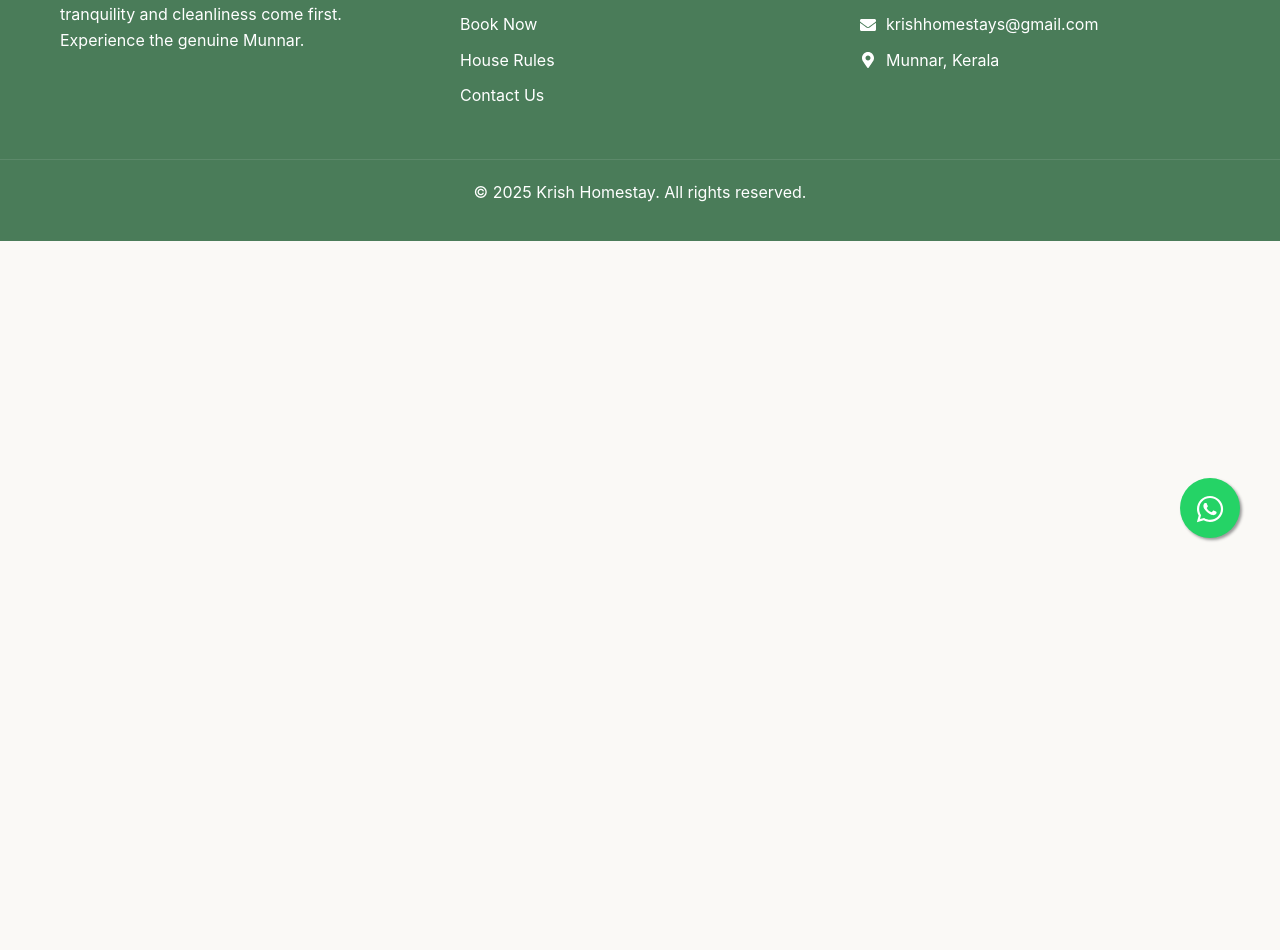
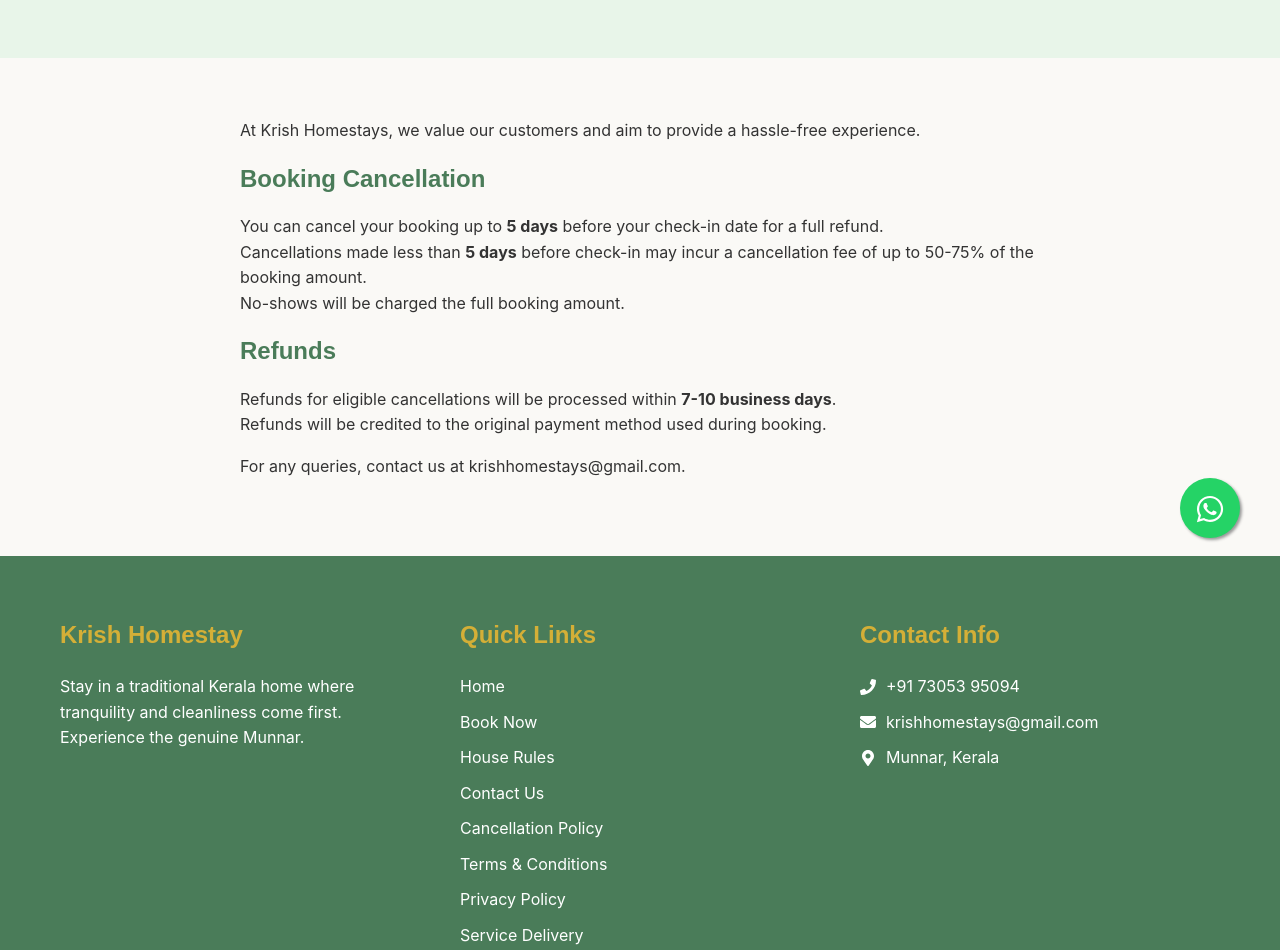
Before and after one commit to Kesava-S/krish-homestay-backend, a React (Vite) app: page /cancellation-refund in a window 1280 px wide. Shown: the part 222-1172 px from the top of the page. Before the commit the page ends 800 px from the top, so only its background shows below. Built offline with nearby package versions, Linux system fonts and the light colour scheme.

Commit message:
feat: Add policy pages (Cancellation, Terms, Privacy, Shipping)

```diff
--- a/src/App.jsx
+++ b/src/App.jsx
@@ -12,6 +12,11 @@ import Contact from './pages/Contact';
 import AdminLogin from './pages/AdminLogin';
 import AdminDashboard from './pages/AdminDashboard';
 import './index.css';
+
+import CancellationRefund from './pages/CancellationRefund';
+import Terms from './pages/Terms';
+import Privacy from './pages/Privacy';
+import Shipping from './pages/Shipping';
 
 // Layout component to handle conditional rendering of Navbar/Footer
 const Layout = ({ children }) => {
@@ -42,6 +47,10 @@ function App() {
           <Route path="/rules" element={<HouseRules />} />
           <Route path="/attractions" element={<NearbyAttractions />} />
           <Route path="/contact" element={<Contact />} />
+          <Route path="/cancellation-refund" element={<CancellationRefund />} />
+          <Route path="/terms" element={<Terms />} />
+          <Route path="/privacy" element={<Privacy />} />
+          <Route path="/shipping" element={<Shipping />} />
           <Route path="/admin/login" element={<AdminLogin />} />
           <Route path="/admin/dashboard" element={<AdminDashboard />} />
         </Routes>
--- a/src/components/Footer.jsx
+++ b/src/components/Footer.jsx
@@ -21,6 +21,10 @@ const Footer = () => {
                         <li><a href="/booking">Book Now</a></li>
                         <li><a href="/rules">House Rules</a></li>
                         <li><a href="/contact">Contact Us</a></li>
+                        <li><a href="/cancellation-refund">Cancellation Policy</a></li>
+                        <li><a href="/terms">Terms & Conditions</a></li>
+                        <li><a href="/privacy">Privacy Policy</a></li>
+                        <li><a href="/shipping">Service Delivery</a></li>
                     </ul>
                 </div>
 
--- /dev/null
+++ b/src/pages/CancellationRefund.jsx
@@ -0,0 +1,35 @@
+import React from 'react';
+
+const CancellationRefund = () => {
+    return (
+        <div className="page-container">
+            <div className="page-header">
+                <div className="container">
+                    <h1>Cancellation & Refund Policy</h1>
+                </div>
+            </div>
+            <div className="container section">
+                <div className="policy-content" style={{ maxWidth: '800px', margin: '0 auto' }}>
+                    <p>At Krish Homestays, we value our customers and aim to provide a hassle-free experience.</p>
+
+                    <h3 className="mt-4">Booking Cancellation</h3>
+                    <ul>
+                        <li>You can cancel your booking up to <strong>5 days</strong> before your check-in date for a full refund.</li>
+                        <li>Cancellations made less than <strong>5 days</strong> before check-in may incur a cancellation fee of up to 50-75% of the booking amount.</li>
+                        <li>No-shows will be charged the full booking amount.</li>
+                    </ul>
+
+                    <h3 className="mt-4">Refunds</h3>
+                    <ul>
+                        <li>Refunds for eligible cancellations will be processed within <strong>7-10 business days</strong>.</li>
+                        <li>Refunds will be credited to the original payment method used during booking.</li>
+                    </ul>
+
+                    <p className="mt-4">For any queries, contact us at <a href="mailto:krishhomestays@gmail.com">krishhomestays@gmail.com</a>.</p>
+                </div>
+            </div>
+        </div>
+    );
+};
+
+export default CancellationRefund;
--- /dev/null
+++ b/src/pages/Privacy.jsx
@@ -0,0 +1,29 @@
+import React from 'react';
+
+const Privacy = () => {
+    return (
+        <div className="page-container">
+            <div className="page-header">
+                <div className="container">
+                    <h1>Privacy Policy</h1>
+                </div>
+            </div>
+            <div className="container section">
+                <div className="policy-content" style={{ maxWidth: '800px', margin: '0 auto' }}>
+                    <p>Krish Homestays respects your privacy. We collect personal data only to provide services:</p>
+
+                    <ul style={{ marginTop: '20px' }}>
+                        <li className="mb-2"><strong>Information Collected:</strong> We collect your name, contact information (email, phone number), and booking details necessary to process your reservation.</li>
+                        <li className="mb-2"><strong>Usage:</strong> This information is used to process bookings, communicate updates regarding your stay, and improve our services.</li>
+                        <li className="mb-2"><strong>Sharing:</strong> We do not share your personal data with third parties except for service fulfillment (e.g., payment processing) or if required by law.</li>
+                        <li className="mb-2"><strong>Security:</strong> Your data is stored securely and protected from unauthorized access.</li>
+                    </ul>
+
+                    <p className="mt-4">For questions, contact <a href="mailto:krishhomestays@gmail.com">krishhomestays@gmail.com</a>.</p>
+                </div>
+            </div>
+        </div>
+    );
+};
+
+export default Privacy;
--- /dev/null
+++ b/src/pages/Shipping.jsx
@@ -0,0 +1,28 @@
+import React from 'react';
+
+const Shipping = () => {
+    return (
+        <div className="page-container">
+            <div className="page-header">
+                <div className="container">
+                    <h1>Service Delivery Policy</h1>
+                </div>
+            </div>
+            <div className="container section">
+                <div className="policy-content" style={{ maxWidth: '800px', margin: '0 auto' }}>
+                    <p>Krish Homestays provides accommodation bookings. All services are digital confirmations and on-site experiences.</p>
+
+                    <ul style={{ marginTop: '20px' }}>
+                        <li className="mb-2"><strong>Booking Confirmation:</strong> A confirmation email will be sent to your registered email address immediately after successful payment.</li>
+                        <li className="mb-2"><strong>Check-in Instructions:</strong> Detailed check-in instructions, including location and contact details, will be provided in your booking confirmation.</li>
+                        <li className="mb-2"><strong>Changes:</strong> Any requests to change dates or guest details must be made at least <strong>5 days</strong> in advance and are subject to availability.</li>
+                    </ul>
+
+                    <p className="mt-4">For support, contact <a href="mailto:krishhomestays@gmail.com">krishhomestays@gmail.com</a>.</p>
+                </div>
+            </div>
+        </div>
+    );
+};
+
+export default Shipping;
--- /dev/null
+++ b/src/pages/Terms.jsx
@@ -0,0 +1,30 @@
+import React from 'react';
+
+const Terms = () => {
+    return (
+        <div className="page-container">
+            <div className="page-header">
+                <div className="container">
+                    <h1>Terms and Conditions</h1>
+                </div>
+            </div>
+            <div className="container section">
+                <div className="policy-content" style={{ maxWidth: '800px', margin: '0 auto' }}>
+                    <p>Welcome to Krish Homestays. By using our services, you agree to the following terms:</p>
+
+                    <ol style={{ marginLeft: '20px', marginTop: '20px' }}>
+                        <li className="mb-2"><strong>Booking:</strong> All bookings are subject to availability and confirmation by the management.</li>
+                        <li className="mb-2"><strong>Payments:</strong> Payments are made through secure gateways. Full payment or a deposit may be required to secure your booking.</li>
+                        <li className="mb-2"><strong>Liability:</strong> Krish Homestays is not responsible for the loss of personal belongings or any accidents that occur on the property. Guests are advised to take care of their valuables.</li>
+                        <li className="mb-2"><strong>Changes:</strong> We reserve the right to modify these terms at any time without prior notice.</li>
+                        <li className="mb-2"><strong>House Rules:</strong> Guests must adhere to the house rules regarding silence, cleanliness, and conduct.</li>
+                    </ol>
+
+                    <p className="mt-4">For full details, contact <a href="mailto:krishhomestays@gmail.com">krishhomestays@gmail.com</a>.</p>
+                </div>
+            </div>
+        </div>
+    );
+};
+
+export default Terms;
```
